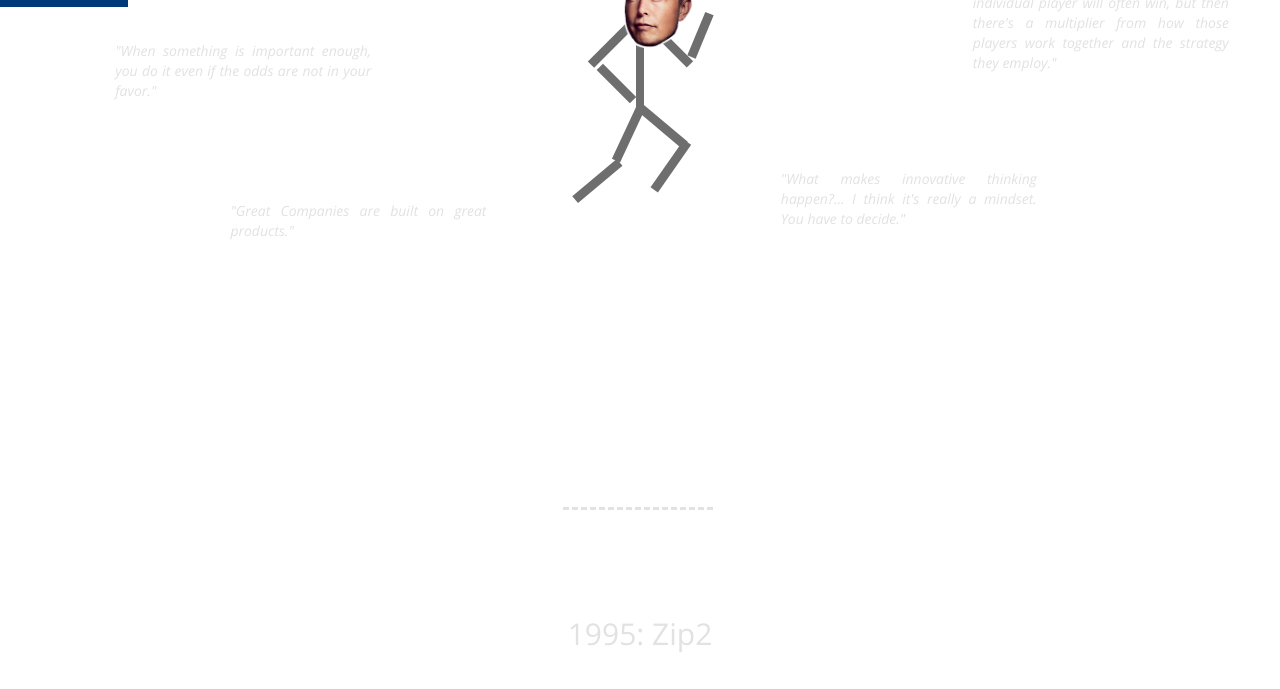
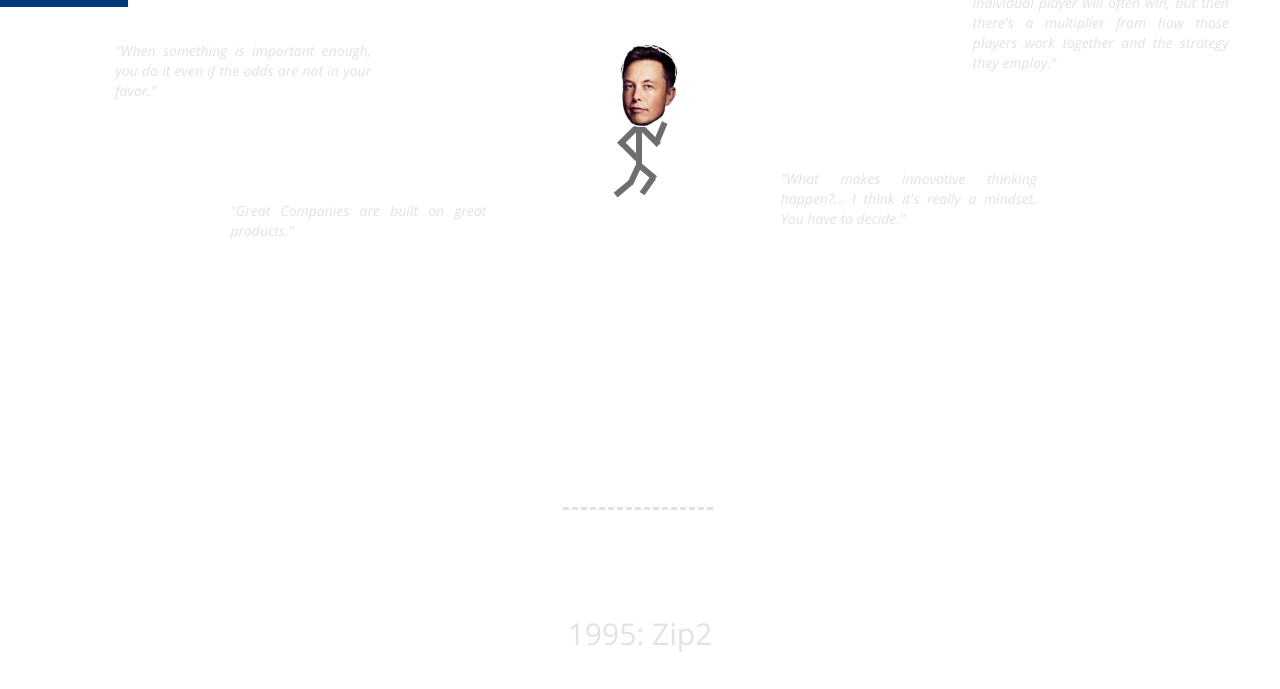
Before and after one commit to r4nc0r/MedKonz, a website with bundled scripts: page index.html in a window 1280 px wide. Shown: the part 463-1152 px from the top of the page. Built offline with nearby package versions, Linux system fonts and the light colour scheme; some icons are missing; files whose address does not match are found by name; a web font is replaced by a local one.

Commit message:
zeuch vor präse

```diff
--- a/app.css
+++ b/app.css
@@ -19,7 +19,7 @@
     border-collapse: separate;
 }
 .timeline-reached{
-    color:blue;
+    color: white;
 }
 
 .timeline-not-reached-connector {
--- a/app.js
+++ b/app.js
@@ -83,6 +83,12 @@
 
             function init() {
                 startQuotes(3000);
+                var stick = $document[0].getElementById("stickman");
+                TweenLite.from(stick, 4,{left:-500});
+                $timeout(function () {
+                    showdiv(0);
+                },1);
+
             }
 
             function startQuotes(timer) {
--- a/content.css
+++ b/content.css
@@ -30,6 +30,7 @@ section {
     height: 100vh;
 }
 nav {
+    display: none;
     position: fixed;
     width: 10vw;
     text-align: left;
@@ -45,7 +46,7 @@ img {
     max-height: 40vh;
 }
 
-/*------LANDING PAGE SECTION-------*/
+/*------ LANDING PAGE SECTION-------*/
 #landing #title {
     position: relative;
     top: 50vh;
@@ -71,6 +72,15 @@ img {
     max-height: 6em;
     font-style: italic;
     text-align: justify;
+}
+
+/*------ ENDING PAGE SECTION-------*/
+#ending h1{
+    font-size:3em;
+    font-weight: bold;
+    margin-top: 0;
+    margin-bottom: 0;
+    width: auto;
 }
 
 
--- a/index.html
+++ b/index.html
@@ -145,8 +145,8 @@
 
     </section>
 
-    <section id="end" class="wholePage">
-        <p>Das ist das Closing.</p>
+    <section id="ending" class="wholePage">
+        <h1>Hier kommt das Closing hin</h1>
     </section>
 
 </main>
--- a/stickman.css
+++ b/stickman.css
@@ -1,26 +1,26 @@
 .stickman {
-    height: 7em;
+    height: 5em;
     width: 5em;
     position: absolute;
-    top: 75%;
+    top: 87%;
     left: 50%;
     animation: 0.5s walk-body ease-in infinite;
     transform: translate(-50%, -50%);
 }
 .stickman .head {
-    height: 5em;
-    width: 5em;
+    height: 4em;
+    width: 4em;
     position: absolute;
-    top: 0;
-    left: 25%;
+    top: -0.7em;
+    left: 22.6%;
     background-color: #111;
     border-radius: 100%;
     z-index: 5;
 }
 
 .stickman .body {
-    height: 6.66667em;
-    width: 0.625em;
+    height: 3em;
+    width: 0.45em;
     position: absolute;
     top: 5em;
     left: 50%;
@@ -28,8 +28,8 @@
     background-color: #6e6e6e;
 }
 .stickman .body .arm {
-    height: 5em;
-    width: 0.625em;
+    height: 2em;
+    width: 0.425em;
     position: absolute;
     top: 0;
     transform: rotate(-45deg);
@@ -47,20 +47,21 @@
 }
 .stickman .body .arm::after {
     content: "";
-    height: 3.33333em;
-    width: 0.625em;
+    height: 1.63333em;
+    width: 0.425em;
+    left: -0.2em;
     position: absolute;
-    bottom: 0;
-    transform: rotate(90deg);
+    bottom: 0em;
+    transform: rotate(70deg);
     transform-origin: right bottom;
     background-color: #6e6e6e;
     animation: 1s walk-arm-after infinite;
 }
 .stickman .body .leg {
-    height: 4.16667em;
-    width: 0.625em;
+    height: 1.5em;
+    width: 0.425em;
     position: absolute;
-    bottom: -4.16667em;
+    bottom: -1.36667em;
     transform: rotate(-90deg);
     transform-origin: top;
     background-color: #6e6e6e;
@@ -76,14 +77,15 @@
 }
 .stickman .body .leg::after {
     content: "";
-    height: 4.16667em;
-    width: 0.625em;
+    height: 1.4em;
+    width: 0.425em;
     position: absolute;
-    bottom: -4.16667em;
+    bottom: -1.26667em;
     transform: rotate(112.5deg);
     transform-origin: top;
     background-color: #6e6e6e;
     animation: 1s walk-leg-after infinite;
+    left: 0em;
 }
 
 @keyframes walk-body {
```
